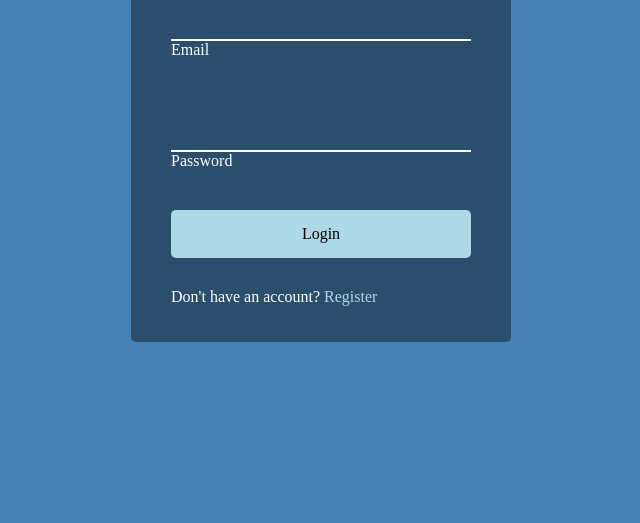
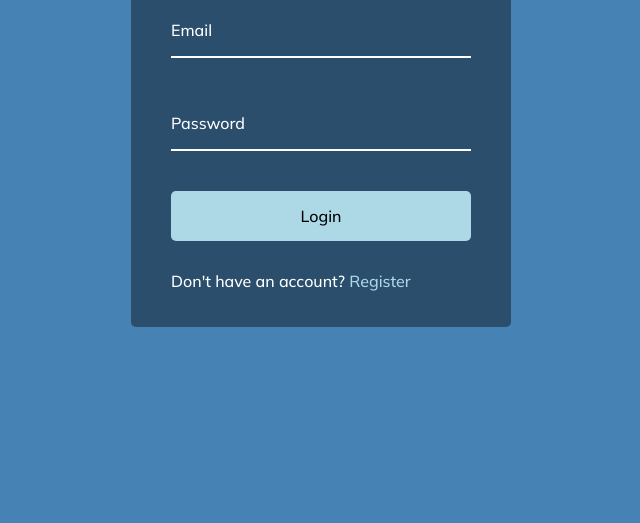
Before and after one commit to PhanDuyen1603/50Projects50Days, a website: page 08/index.html in a window 1280 px wide. Shown: the part 293-816 px from the top of the page, without its empty margins (319-959 px from the left). Drawn offline with nearby package versions, Linux system fonts and the light colour scheme.

Commit message:
08 - Form Wave

```diff
--- a/08/index.html
+++ b/08/index.html
@@ -22,7 +22,7 @@
       crossorigin="anonymous"></script>
 
     <link rel="stylesheet" href="./style.css" />
-    <title>07 - Split Landing Page</title>
+    <title>08 - Form Wave</title>
   </head>
 
   <body>
--- a/08/script.js
+++ b/08/script.js
@@ -1,9 +1,16 @@
-const left = document.querySelector('.left')
-const right = document.querySelector('.right')
-const container = document.querySelector('.container')
+// const left = document.querySelector('.left')
+// const right = document.querySelector('.right')
+// const container = document.querySelector('.container')
 
-left.addEventListener('mouseenter', () => container.classList.add('hover-left'))
-left.addEventListener('mouseleave', () => container.classList.remove('hover-left'))
+// left.addEventListener('mouseenter', () => container.classList.add('hover-left'))
+// left.addEventListener('mouseleave', () => container.classList.remove('hover-left'))
 
-right.addEventListener('mouseenter', () => container.classList.add('hover-right'))
-right.addEventListener('mouseleave', () => container.classList.remove('hover-right'))
+// right.addEventListener('mouseenter', () => container.classList.add('hover-right'))
+// right.addEventListener('mouseleave', () => container.classList.remove('hover-right'))
+
+const labels = document.querySelectorAll('.form-control label');
+
+labels.forEach(label => {
+    label.innerHTML = label.innerText.split(" ").map((letter, idx) =>`<span
+    style="transition-delay:${idx*50}ms">${letter}</span>`)
+});
--- a/08/style.css
+++ b/08/style.css
@@ -6,12 +6,25 @@ body{
   height: 100vh;
   overflow: hidden;
   color: white;
+  font-family: 'Mulish', sans-serif;
 }
 
 .container {
   background-color: rgba(0, 0, 0, 0.4);
   padding: 20px 40px;
   border-radius: 5px;
+}
+
+.form-control label {
+  position: absolute;
+  top: 15px;
+  left: 0;
+}
+
+.form-control input:focus,
+.form-control input:valid{
+  outline: 0;
+  border-bottom-color: lightblue;
 }
 
 .center{
```
